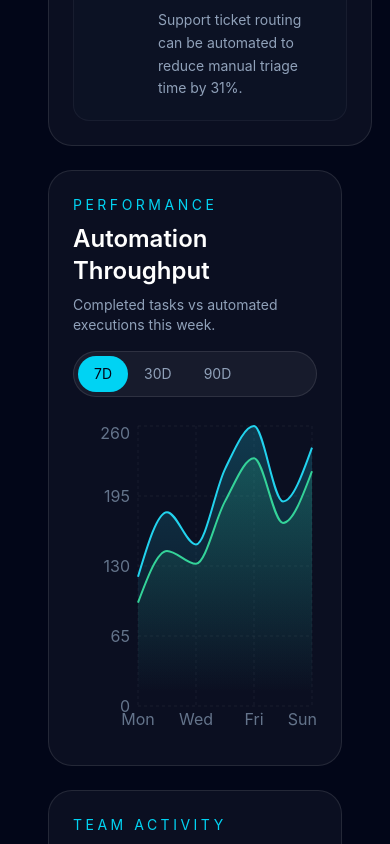
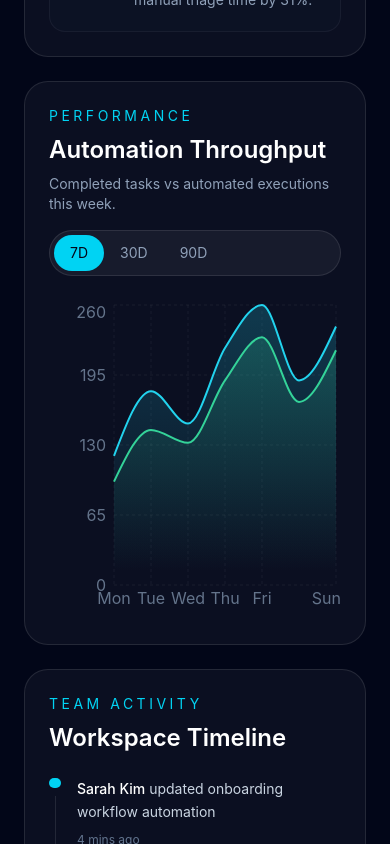
Before and after one commit to anitahkimanthi/nexusflow, a React (Vite) app: page /dashboard in a window 390 px wide. Shown: the part 2483-3327 px from the top of the page. Built offline with nearby package versions, Linux system fonts and the light colour scheme; sample sign-in values are in the browser's storage; the HTML template or start-up script is replaced by a standard one.

Commit message:
ch: top nav responsiveness

```diff
--- a/src/components/dashboard/Overview.tsx
+++ b/src/components/dashboard/Overview.tsx
@@ -12,8 +12,7 @@ import WorkflowTable from "./WorkflowTable";
 
 export default function Overview() {
     return (
-        <section className="flex flex-1 flex-col">
-            <div className="flex-1 space-y-6 p-6 lg:p-2">
+        <div className="space-y-6">
             <motion.div
                 initial={{ opacity: 0, y: 18 }}
                 animate={{ opacity: 1, y: 0 }}
@@ -71,6 +70,5 @@ export default function Overview() {
             <QuickActions />
             <WorkflowTable />
         </div>
-        </section>
     );
 }
```
Lines whose indentation alone changed are shown as unchanged.
